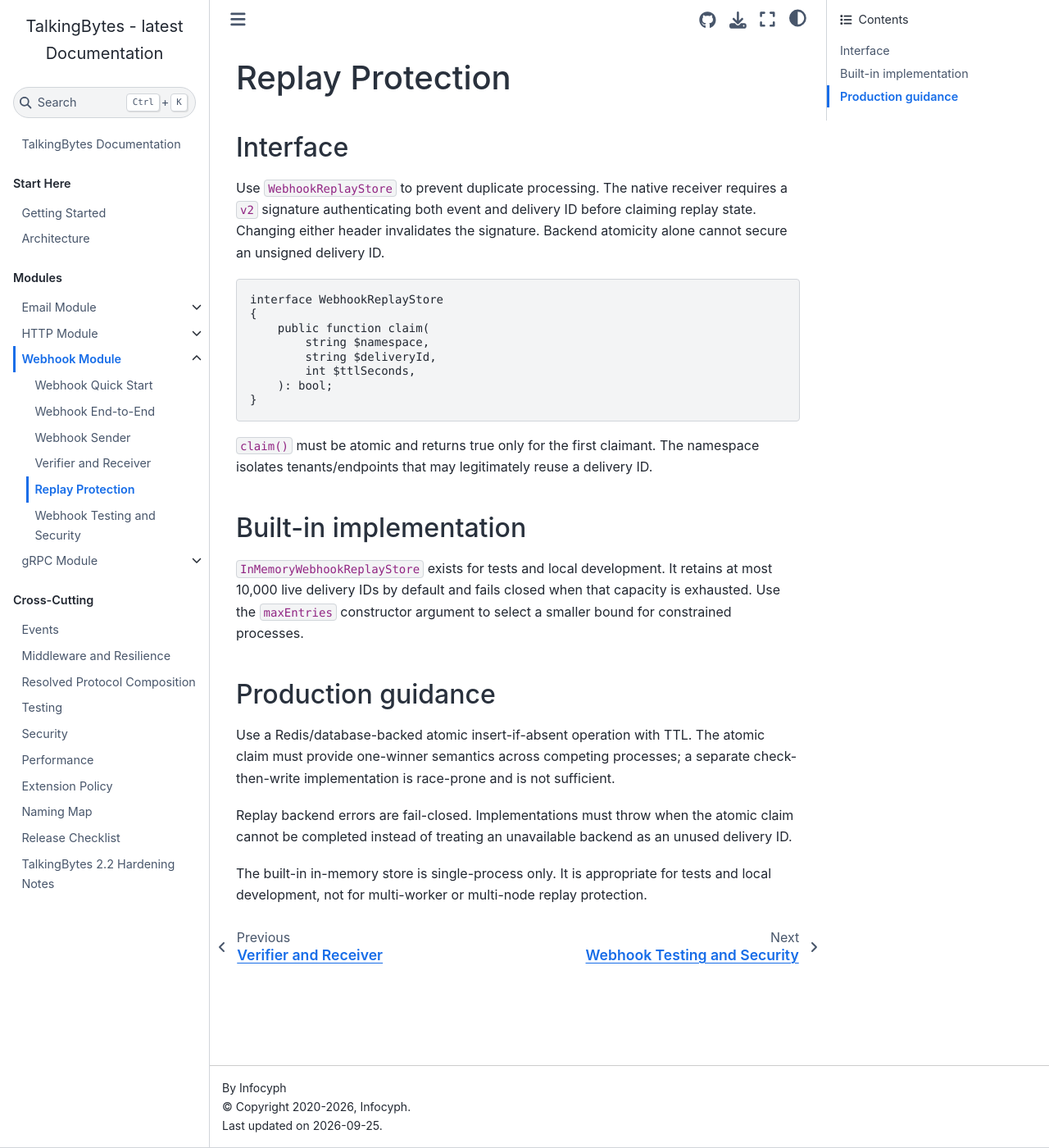
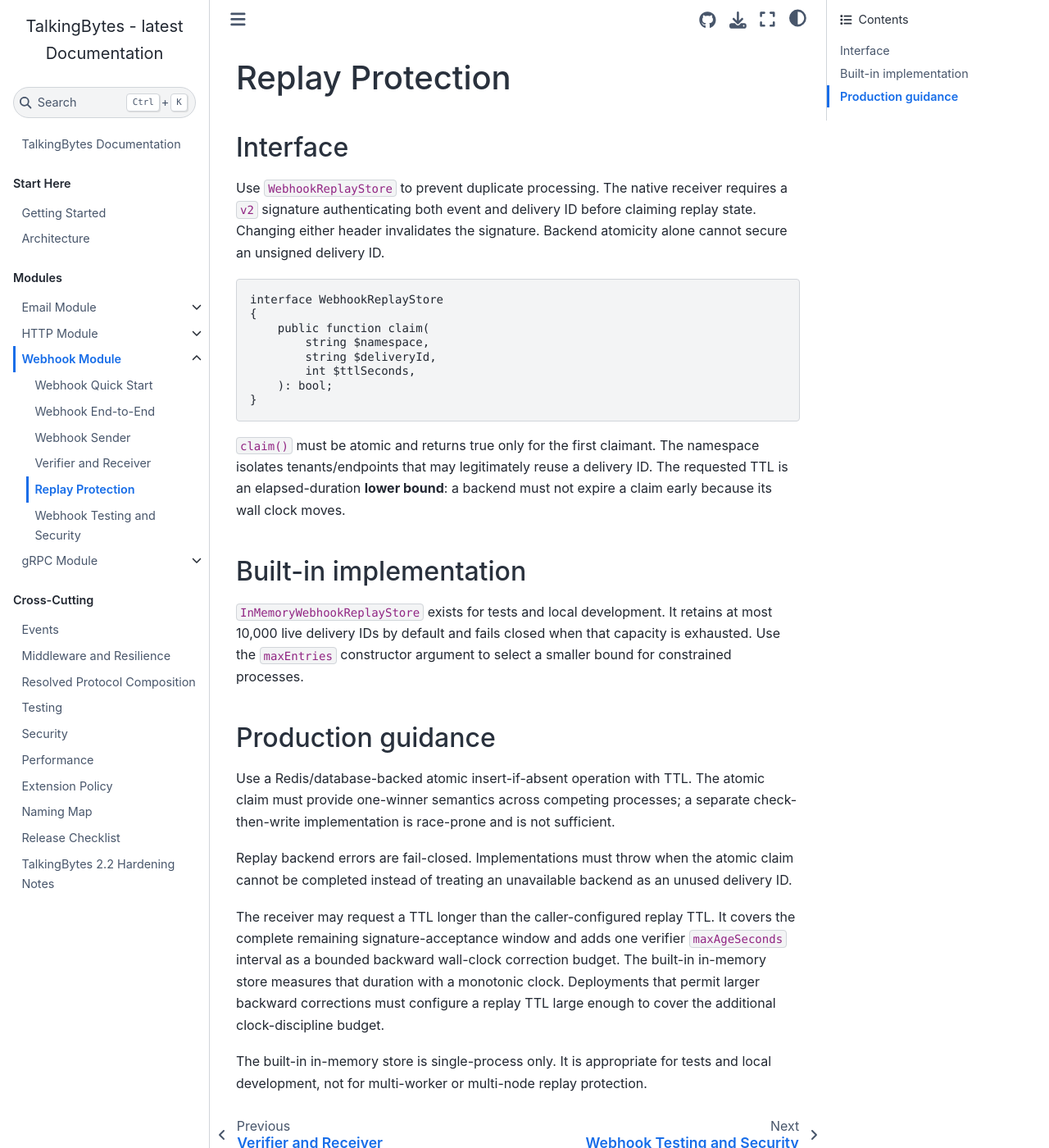
Before and after one commit to infocyph/TalkingBytes, a Sphinx documentation site: the page built from docs/webhook/replay.rst, in a window 1280 px wide and 1400 px high. Shown: the whole window at 82% size. Built offline with Sphinx 7.4.7 and the Sphinx Book theme 1.1.4, drawn with Linux system fonts in a browser that asks for light colours.

Commit message:
docs(webhook): document replay ttl clock contract

```diff
--- a/docs/webhook/replay.rst
+++ b/docs/webhook/replay.rst
@@ -22,6 +22,8 @@
 
 ``claim()`` must be atomic and returns true only for the first claimant. The
 namespace isolates tenants/endpoints that may legitimately reuse a delivery ID.
+The requested TTL is an elapsed-duration **lower bound**: a backend must not
+expire a claim early because its wall clock moves.
 
 Built-in implementation
 -----------------------
@@ -42,6 +44,13 @@
 atomic claim cannot be completed instead of treating an unavailable backend as
 an unused delivery ID.
 
+The receiver may request a TTL longer than the caller-configured replay TTL. It
+covers the complete remaining signature-acceptance window and adds one verifier
+``maxAgeSeconds`` interval as a bounded backward wall-clock correction budget.
+The built-in in-memory store measures that duration with a monotonic clock.
+Deployments that permit larger backward corrections must configure a replay TTL
+large enough to cover the additional clock-discipline budget.
+
 The built-in in-memory store is single-process only. It is appropriate for
 tests and local development, not for multi-worker or multi-node replay
 protection.
```
